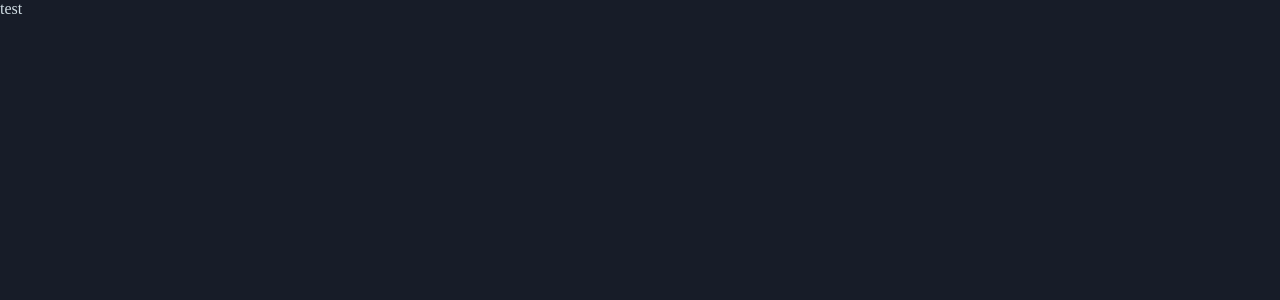
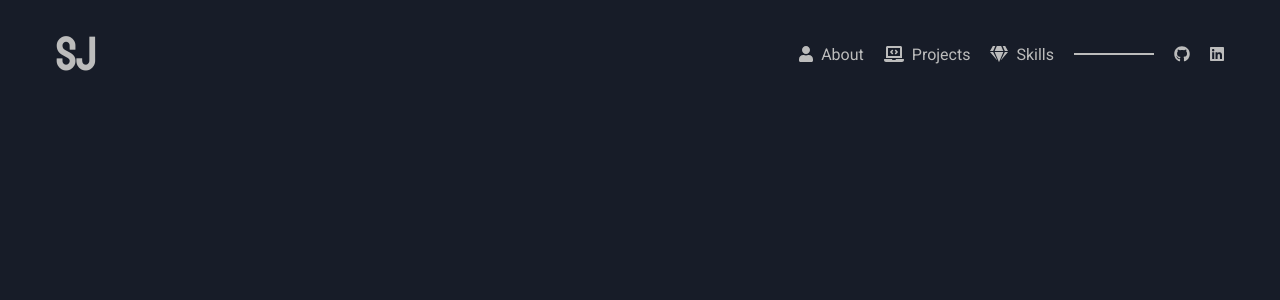
Before and after one commit to sjaga003/react-portfolio, a React (Create React App) app: page / in a window 1280 px wide. Shown: the top 300 px of the page. Built offline with nearby package versions, Linux system fonts and the light colour scheme.

Commit message:
Add Nav Styling

```diff
--- a/package.json
+++ b/package.json
@@ -4,6 +4,7 @@
   "private": true,
   "dependencies": {
     "@fortawesome/fontawesome-svg-core": "^1.2.32",
+    "@fortawesome/free-brands-svg-icons": "^5.15.1",
     "@fortawesome/free-solid-svg-icons": "^5.15.1",
     "@fortawesome/react-fontawesome": "^0.1.14",
     "@testing-library/jest-dom": "^5.11.8",
--- a/public/index.html
+++ b/public/index.html
@@ -3,6 +3,11 @@
   <head>
     <meta charset="utf-8" />
     <link rel="icon" href="%PUBLIC_URL%/favicon.ico" />
+    <link rel="preconnect" href="https://fonts.gstatic.com" />
+    <link
+      href="https://fonts.googleapis.com/css2?family=Fira+Code:wght@400;500;600&family=Roboto:wght@300;400;500&family=Staatliches&display=swap"
+      rel="stylesheet"
+    />
     <meta name="viewport" content="width=device-width, initial-scale=1" />
     <meta name="theme-color" content="#000000" />
     <meta
--- a/src/App.js
+++ b/src/App.js
@@ -1,4 +1,5 @@
 import React from 'react';
+import Nav from './components/Nav';
 
 //Styles
 import styled from 'styled-components';
@@ -8,7 +9,9 @@
   return (
     <div className="App">
       <GlobalStyle />
-      <StyledBackground>test</StyledBackground>
+      <StyledBackground>
+        <Nav />
+      </StyledBackground>
     </div>
   );
 }
@@ -16,7 +19,8 @@
 const StyledBackground = styled.div`
   background: var(--bg-color);
   height: 100%;
-  color: var(--heading-color);
+  color: var(--text-color);
+  font-family: 'Roboto', sans-serif;
 `;
 
 export default App;
--- a/src/GlobalStyles.js
+++ b/src/GlobalStyles.js
@@ -1,8 +1,7 @@
 import { createGlobalStyle } from 'styled-components';
 
 const GlobalStyle = createGlobalStyle`
-    @import url('https://fonts.googleapis.com/css2?family=Fira+Code:wght@400;500;600;700&family=Roboto:wght@300;400;500;700&display=swap');
-     html {
+    html {
         height: 100%;
     }
     * {
@@ -11,7 +10,7 @@
         box-sizing: border-box;
         --bg-color: #171c28;
         --secondary-color: #323A4E;
-        --font-color: #BCBCBC;
+        --text-color: #BCBCBC;
         --highlight-color: #3EA0E6;
         --heading-color: #D1DDE4;
     }
--- /dev/null
+++ b/src/components/Nav.js
@@ -0,0 +1,79 @@
+import React from 'react';
+import styled from 'styled-components';
+import { FontAwesomeIcon } from '@fortawesome/react-fontawesome';
+import { faUser, faLaptopCode, faGem } from '@fortawesome/free-solid-svg-icons';
+import { faGithub, faLinkedin } from '@fortawesome/free-brands-svg-icons';
+
+const Nav = () => {
+  return (
+    <Navigation>
+      <Logo>SJ</Logo>
+      <NavHeadings>
+        <NavHeading>
+          <FontAwesomeIcon icon={faUser} />
+          <NavText>About</NavText>
+        </NavHeading>
+        <NavHeading>
+          <FontAwesomeIcon icon={faLaptopCode} />
+          <NavText>Projects</NavText>
+        </NavHeading>
+        <NavHeadingLast>
+          <FontAwesomeIcon icon={faGem} />
+          <NavText>Skills</NavText>
+        </NavHeadingLast>
+        <NavHeading>
+          <FontAwesomeIcon icon={faGithub} />
+        </NavHeading>
+        <NavHeading>
+          <FontAwesomeIcon icon={faLinkedin} />
+        </NavHeading>
+      </NavHeadings>
+    </Navigation>
+  );
+};
+
+const Logo = styled.div`
+  font-family: 'Staatliches', cursive;
+  font-weight: 400;
+  font-size: 48px;
+`;
+
+const Navigation = styled.nav`
+  display: flex;
+  flex-direction: row;
+  justify-content: space-between;
+  align-items: center;
+  padding: 24px 56px 0px 56px;
+`;
+
+const NavHeadings = styled.ul`
+  list-style-type: none;
+  display: flex;
+  flex-direction: row;
+  justify-content: center;
+`;
+
+const NavHeading = styled.li`
+  padding-left: 20px;
+  font-size: 16px;
+  display: flex;
+  align-items: center;
+`;
+
+const NavHeadingLast = styled(NavHeading)`
+  &::after {
+    content: '';
+    display: block;
+    position: relative;
+    height: 2px;
+    width: 80px;
+    margin-left: 20px;
+    background: var(--text-color);
+  }
+`;
+
+const NavText = styled.span`
+  padding-left: 8px;
+`;
+
+export default Nav;
```
Also changed, not shown: 1 other file (tests, documents, lock files or other folders).
